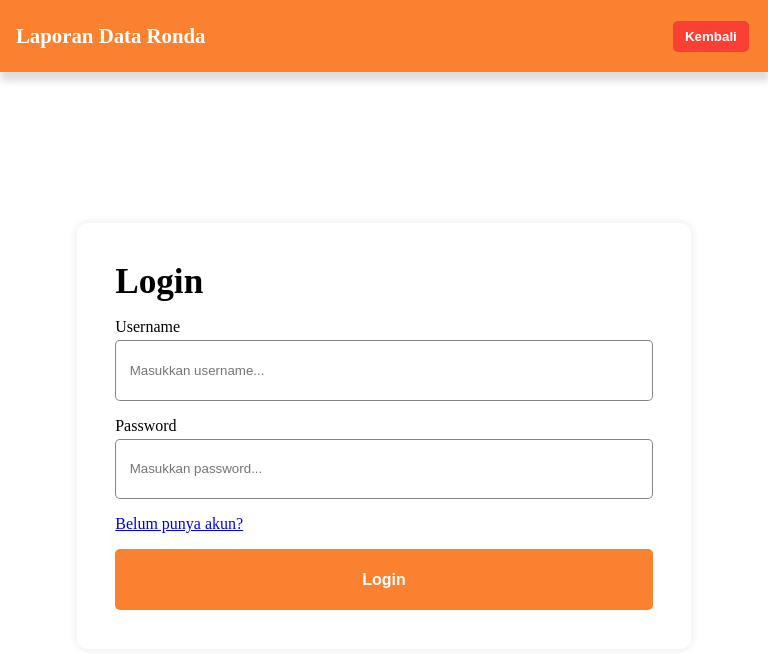
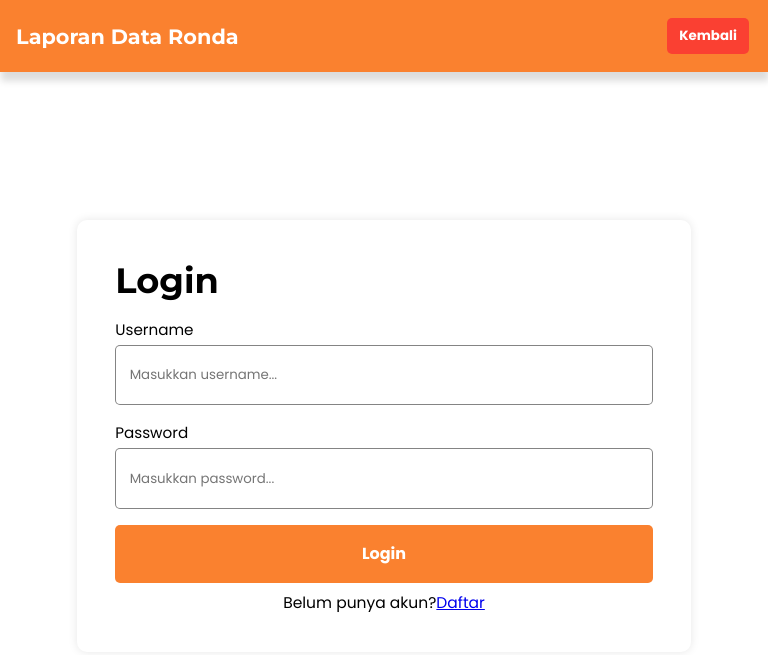
Before and after one commit to rizqiraditya24/Laporan-Ronda, a plain HTML site: page auth/login.html in a window 768 px wide. Drawn offline with Linux system fonts and the light colour scheme.

Commit message:
ubah font belum fix

```diff
--- a/auth/auth.css
+++ b/auth/auth.css
@@ -1,3 +1,14 @@
+@import url('https://fonts.googleapis.com/css2?family=Montserrat:ital,wght@0,100..900;1,100..900&display=swap');
+@import url('https://fonts.googleapis.com/css2?family=Poppins:ital,wght@0,100;0,200;0,300;0,400;0,500;0,600;0,700;0,800;0,900;1,100;1,200;1,300;1,400;1,500;1,600;1,700;1,800;1,900&display=swap');
+
+h1, h2, h3, h4, h5, h6{
+    font-family: 'Montserrat', sans-serif;
+}
+
+a, button, p, label, input, option{
+    font-family: "Poppins", sans-serif;
+}
+
 *{
     margin: 0;
     padding: 0;
@@ -55,7 +66,7 @@ header button:hover{
 
     form{
         margin: auto;
-        width: 30%;
+        width: 28%;
         display: flex;
         flex-direction: column;
         box-shadow: 0 0 10px 0 rgba(0, 0, 0, 0.1);
@@ -70,10 +81,11 @@ header button:hover{
 
     form label{
         margin-bottom: 2px;
+        font-size: 15px;
     }
 
     form input{
-        height: 25px;
+        height: 28px;
         margin-bottom: 15px;
         padding: 5px;
         border-radius: 5px;
@@ -85,13 +97,20 @@ header button:hover{
         background-color: #FA812F;
         color: white;
         border: none;
-        padding: 10px;
+        padding: 7px;
         border-radius: 5px;
         cursor: pointer;
         font-weight: bold;
-        margin-top: 10px;
+        font-size: 18px;
     }
 
+    form div{
+        margin: auto;
+        display: flex;
+        flex-direction: row;
+        margin-top: 5px;
+        font-size: 15px;
+    }
 }
 
 @media (max-width: 768px) {
@@ -140,6 +159,7 @@ header button:hover{
 
     form label{
         margin-bottom: 0.5vh;
+        font-size: 95%;
     }
 
     form input{
@@ -155,12 +175,19 @@ header button:hover{
         background-color: #FA812F;
         color: white;
         border: none;
-        padding: 4%;
+        padding: 3%;
         border-radius: 5px;
         cursor: pointer;
         font-weight: bold;
-        margin-top: 2vh;
         font-size: 100%;
     }
 
+    form div{
+        margin: auto;
+        display: flex;
+        flex-direction: row;
+        margin-top: 1vh;
+        font-size: 97%;
+    }
+
 }
--- a/auth/login.html
+++ b/auth/login.html
@@ -18,8 +18,11 @@
         <input type="text" name="username" id="usernameLogin" placeholder="Masukkan username..." required>
         <label for="password">Password</label>
         <input type="password" name="password" id="passwordLogin" placeholder="Masukkan password..." required>
-        <a href="register.html" id="linkLogin">Belum punya akun?</a>
         <button id="btnRegis" class="saveButton" type="submit">Login</button>
+        <div>
+            <p>Belum punya akun?</p>
+            <a href="register.html" id="linkLogin"> Daftar</a>
+        </div>
     </form>
     <script src="auth.js"></script>
 </body>
--- a/detail/detail.css
+++ b/detail/detail.css
@@ -1,3 +1,14 @@
+@import url('https://fonts.googleapis.com/css2?family=Montserrat:ital,wght@0,100..900;1,100..900&display=swap');
+@import url('https://fonts.googleapis.com/css2?family=Poppins:ital,wght@0,100;0,200;0,300;0,400;0,500;0,600;0,700;0,800;0,900;1,100;1,200;1,300;1,400;1,500;1,600;1,700;1,800;1,900&display=swap');
+
+h1, h2, h3, h4, h5, h6{
+    font-family: 'Montserrat', sans-serif;
+}
+
+a, button, p, label, input, option{
+    font-family: "Poppins", sans-serif;
+}
+
 body {
     font-family: Arial, sans-serif;
     background-color: #f8f9fa;
--- a/home/home.css
+++ b/home/home.css
@@ -1,3 +1,14 @@
+@import url('https://fonts.googleapis.com/css2?family=Montserrat:ital,wght@0,100..900;1,100..900&display=swap');
+@import url('https://fonts.googleapis.com/css2?family=Poppins:ital,wght@0,100;0,200;0,300;0,400;0,500;0,600;0,700;0,800;0,900;1,100;1,200;1,300;1,400;1,500;1,600;1,700;1,800;1,900&display=swap');
+
+h1, h2, h3, h4, h5, h6{
+    font-family: 'Montserrat', sans-serif;
+}
+
+a, button, p, label, input, option{
+    font-family: "Poppins", sans-serif;
+}
+
 * {
     margin: 0%;
     padding: 0%;
@@ -46,9 +57,9 @@ body{
     }
 
     header div img {
-        width: 40px;
-        height: 40px;
-        margin-left: 20px;
+        width: 35px;
+        height: 35px;
+        margin-left: 30px;
         cursor: pointer;
     }
 
@@ -70,6 +81,7 @@ body{
         display: block;
         color: black;
         padding: 5px;
+        font-size: 15px;
     }
 
     .dropdown-content:hover {
@@ -81,8 +93,8 @@ body{
         text-decoration: none;
         color: white;
         margin-right: 30px;
-        font-weight: bold;
-        font-size: 21px;
+        font-weight: 650;
+        font-size: 20px;
     }
 
     header a:hover {
@@ -151,6 +163,15 @@ body{
         justify-content: space-between;
         display: flex;
         flex-direction: row;
+    }
+
+    .outputContent h3{
+        font-size: 20px;
+        margin-bottom: 3px;
+    }
+
+    .outputContent p{
+        font-size: 15px;
     }
 
     #btnContainer button img {
@@ -245,7 +266,7 @@ body{
     header h2 {
         color: white;
         margin-left: 2vw;
-        font-size: 135%;
+        font-size: 130%;
     }
 
     .nav {
@@ -310,7 +331,7 @@ body{
         outline-color: #FA812F;
         background: url('/img/icon_search.svg') no-repeat 10px center;
         background-size: 20px 20px;
-        font-size: 70%;
+        font-size: 63%;
     }
 
     #filterBulan {
@@ -341,12 +362,12 @@ body{
     }
 
     .outputContent h3{
-        font-size: 100%;
+        font-size: 90%;
         margin-bottom: 0.5vh;
     }
 
     .outputContent p{
-        font-size: 66%;
+        font-size: 60%;
     }
 
     #btnContainer{
--- a/input/input&edit.css
+++ b/input/input&edit.css
@@ -1,3 +1,14 @@
+@import url('https://fonts.googleapis.com/css2?family=Montserrat:ital,wght@0,100..900;1,100..900&display=swap');
+@import url('https://fonts.googleapis.com/css2?family=Poppins:ital,wght@0,100;0,200;0,300;0,400;0,500;0,600;0,700;0,800;0,900;1,100;1,200;1,300;1,400;1,500;1,600;1,700;1,800;1,900&display=swap');
+
+h1, h2, h3, h4, h5, h6{
+    font-family: 'Montserrat', sans-serif;
+}
+
+a, button, p, label, input, option{
+    font-family: "Poppins", sans-serif;
+}
+
 *{
     margin: 0%;
     padding: 0%;
--- a/style.css
+++ b/style.css
@@ -1,3 +1,6 @@
+@import url('https://fonts.googleapis.com/css2?family=Montserrat:ital,wght@0,100..900;1,100..900&display=swap');
+@import url('https://fonts.googleapis.com/css2?family=Poppins:ital,wght@0,100;0,200;0,300;0,400;0,500;0,600;0,700;0,800;0,900;1,100;1,200;1,300;1,400;1,500;1,600;1,700;1,800;1,900&display=swap');
+
 *{
     margin: 0;
     padding: 0;
@@ -17,6 +20,14 @@
     transition: all 0.3s ease;
 }
 
+h1, h2, h3, h4, h5, h6{
+    font-family: 'Montserrat', sans-serif;
+}
+
+a, button, p{
+    font-family: "Poppins", sans-serif;
+}
+
 @media (min-width: 768px) {
     header {
         width: 100%;
@@ -29,7 +40,8 @@
     }
 
     header h1 {
-        margin-left: 20px;
+        margin-left: 15px;
+        font-size: 30px;
     }
 
     .isi h1 {
@@ -75,11 +87,11 @@
 
     header h1 {
         margin-left: 3%;
-        font-size: 150%;
+        font-size: 148%;
     }
 
     .isi h1 {
-        font-size: 200%;
+        font-size: 188%;
         text-align: center;
     }
 
```
Also changed, not shown: auth/register.html (+4 -1 lines), index.html (+2 -2 lines).
